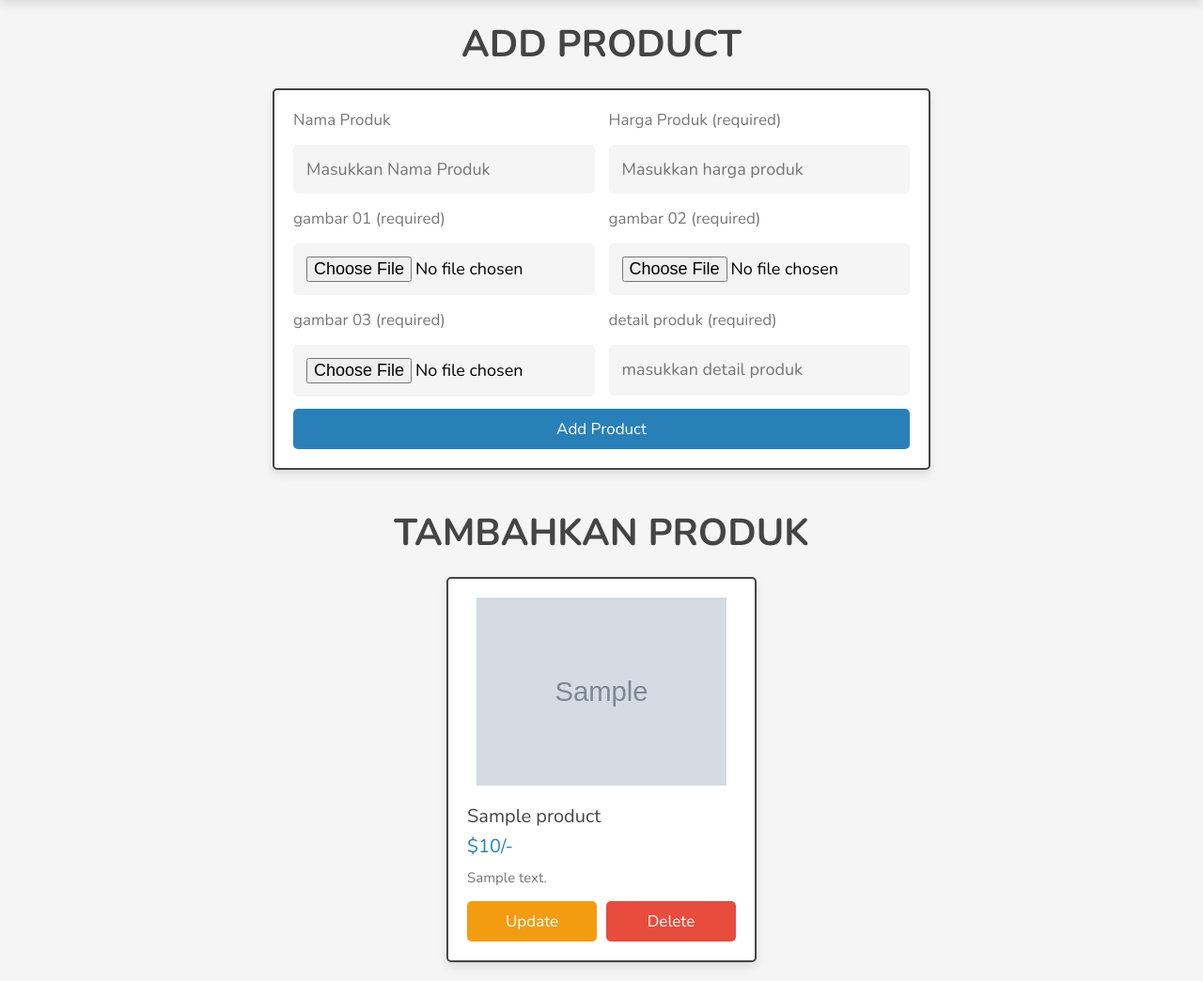
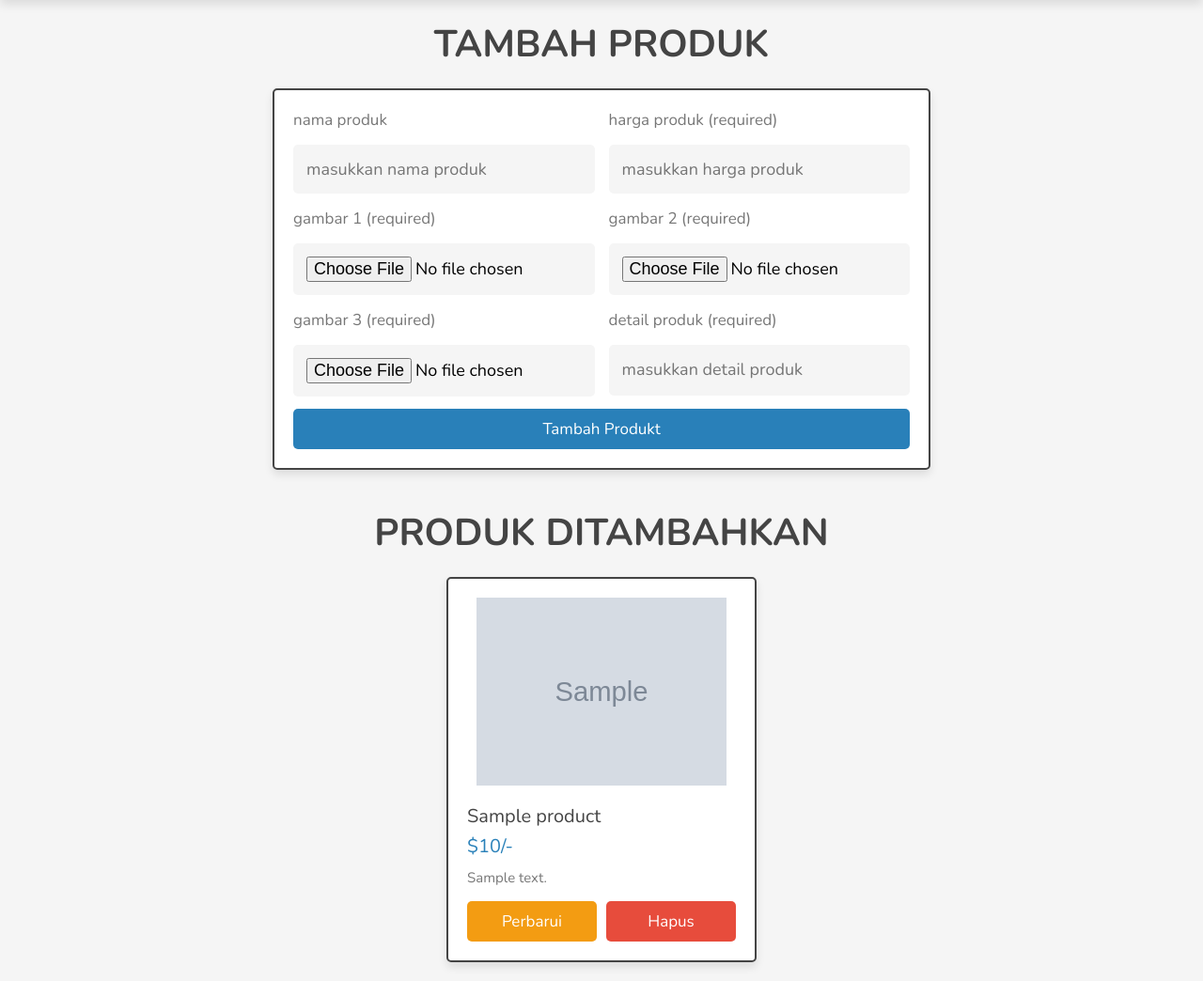
Before and after one commit to NielDiaRus/lapakdesa-tulung-agung, a PHP site: page /admin/products.php in a window 1280 px wide. Shown: the part 74-1118 px from the top of the page at 94% size. Run offline with PHP 8.4, Linux system fonts and the light colour scheme; a user stored in the database is signed in; data comes from the database, SQL or seed files in the repository; tables that the repository leaves empty hold one stand-in row (values such as "Sample post"); grey boxes marked "Sample" are stand-in pictures; some libraries are stand-ins or nearby versions.

Commit message:
Update products.php

```diff
--- a/ecommerce website/admin/products.php
+++ b/ecommerce website/admin/products.php
@@ -90,7 +90,7 @@ if(isset($_GET['delete'])){
    <meta charset="UTF-8">
    <meta http-equiv="X-UA-Compatible" content="IE=edge">
    <meta name="viewport" content="width=device-width, initial-scale=1.0">
-   <title>products</title>
+   <title>Produk</title>
 
    <link rel="stylesheet" href="https://cdnjs.cloudflare.com/ajax/libs/font-awesome/6.1.1/css/all.min.css">
 
@@ -103,28 +103,28 @@ if(isset($_GET['delete'])){
 
 <section class="add-products">
 
-   <h1 class="heading">add product</h1>
+   <h1 class="heading">Tambah Produk</h1>
 
    <form action="" method="post" enctype="multipart/form-data">
       <div class="flex">
          <div class="inputBox">
-            <span>Nama Produk </span>
-            <input type="text" class="box" required maxlength="100" placeholder="Masukkan Nama Produk" name="name">
+            <span>nama produk </span>
+            <input type="text" class="box" required maxlength="100" placeholder="masukkan nama produk" name="name">
          </div>
          <div class="inputBox">
-            <span>Harga Produk (required)</span>
-            <input type="number" min="0" class="box" required max="9999999999" placeholder="Masukkan harga produk" onkeypress="if(this.value.length == 10) return false;" name="price">
+            <span>harga produk (required)</span>
+            <input type="number" min="0" class="box" required max="9999999999" placeholder="masukkan harga produk" onkeypress="if(this.value.length == 10) return false;" name="price">
          </div>
         <div class="inputBox">
-            <span>gambar 01 (required)</span>
+            <span>gambar 1 (required)</span>
             <input type="file" name="image_01" accept="image/jpg, image/jpeg, image/png, image/webp" class="box" required>
         </div>
         <div class="inputBox">
-            <span>gambar 02 (required)</span>
+            <span>gambar 2 (required)</span>
             <input type="file" name="image_02" accept="image/jpg, image/jpeg, image/png, image/webp" class="box" required>
         </div>
         <div class="inputBox">
-            <span>gambar 03 (required)</span>
+            <span>gambar 3 (required)</span>
             <input type="file" name="image_03" accept="image/jpg, image/jpeg, image/png, image/webp" class="box" required>
         </div>
          <div class="inputBox">
@@ -133,14 +133,14 @@ if(isset($_GET['delete'])){
          </div>
       </div>
 
-      <input type="submit" value="add product" class="btn" name="add_product">
+      <input type="submit" value="tambah produkt" class="btn" name="add_product">
    </form>
 
 </section>
 
 <section class="show-products">
 
-   <h1 class="heading">tambahkan produk</h1>
+   <h1 class="heading">produk ditambahkan</h1>
 
    <div class="box-container">
 
@@ -156,14 +156,14 @@ if(isset($_GET['delete'])){
       <div class="price">$<span><?= $fetch_products['price']; ?></span>/-</div>
       <div class="details"><span><?= $fetch_products['details']; ?></span></div>
       <div class="flex-btn">
-         <a href="update_product.php?update=<?= $fetch_products['id']; ?>" class="option-btn">update</a>
-         <a href="products.php?delete=<?= $fetch_products['id']; ?>" class="delete-btn" onclick="return confirm('delete this product?');">delete</a>
+         <a href="update_product.php?update=<?= $fetch_products['id']; ?>" class="option-btn">perbarui</a>
+         <a href="products.php?delete=<?= $fetch_products['id']; ?>" class="delete-btn" onclick="return confirm('Apakah Anda ingin menghapus produk ini?');">hapus</a>
       </div>
    </div>
    <?php
          }
       }else{
-         echo '<p class="empty">no products added yet!</p>';
+         echo '<p class="empty">belum ada produk ditambahkan</p>';
       }
    ?>
 
@@ -171,13 +171,6 @@ if(isset($_GET['delete'])){
 
 </section>
 
-
-
-
-
-
-
-
 <script src="../js/admin_script.js"></script>
 
 </body>
```
